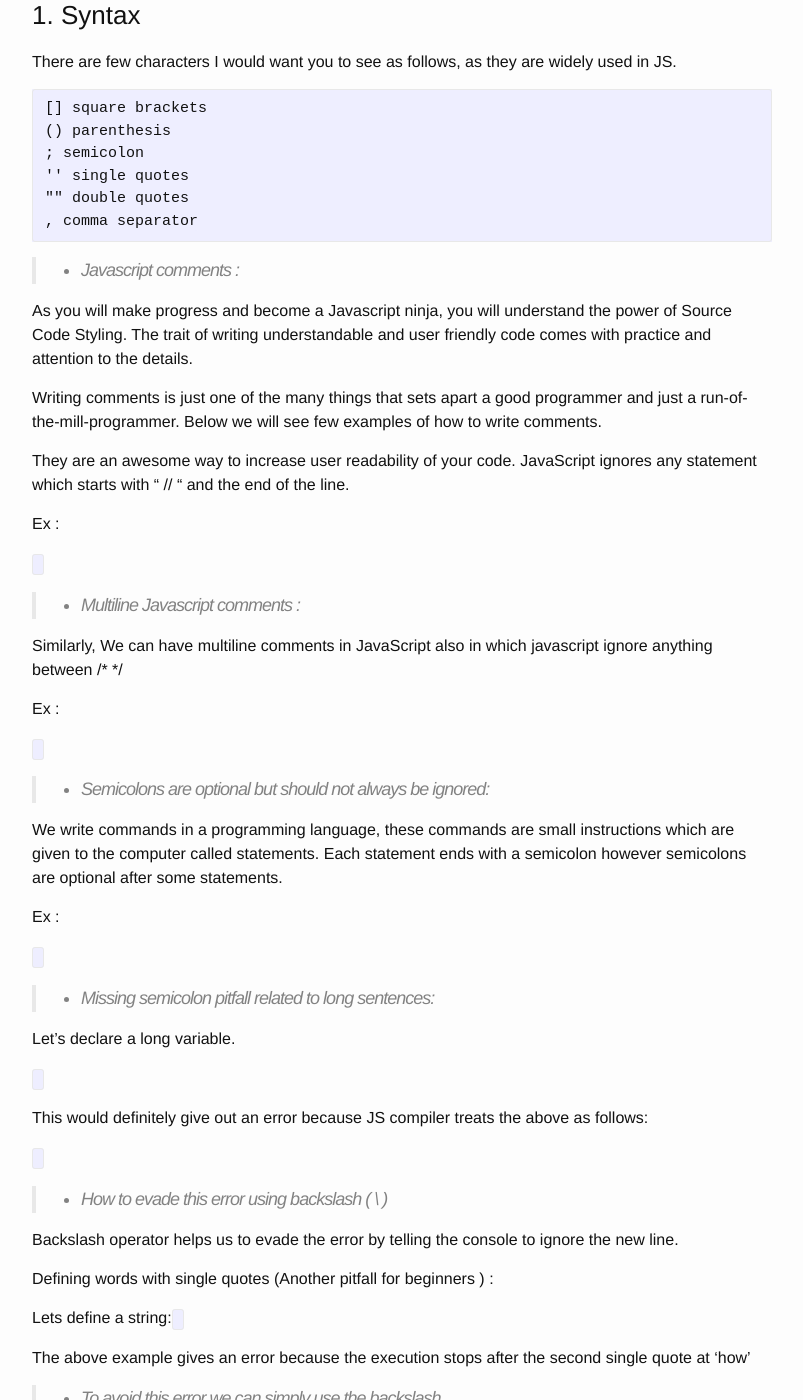
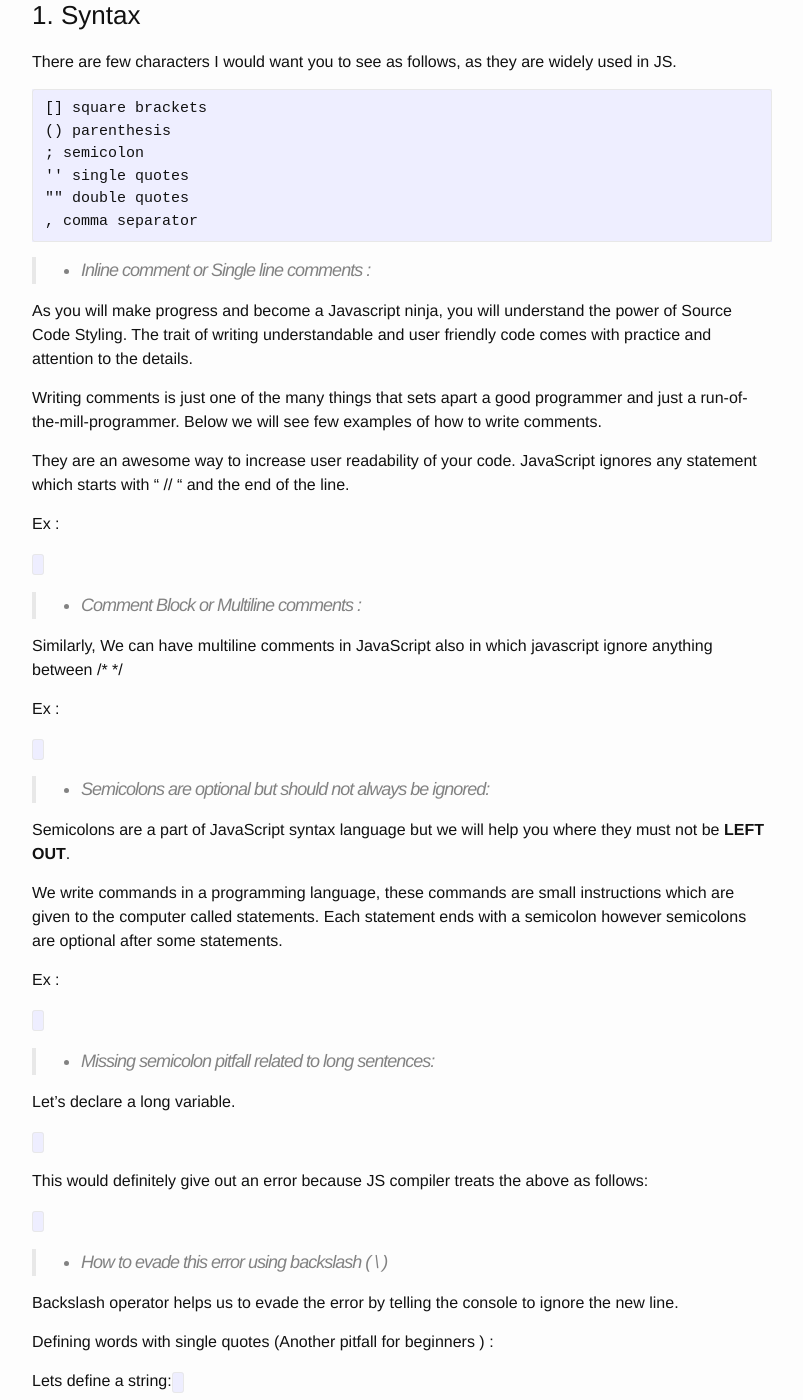
Before and after one commit to sagarmunjal/repo0001, a Jekyll site: the page built from _posts/2016-06-07-buckling-up.md, in a window 1280 px wide and 1400 px high, scrolled down 629 px. Shown: the whole window, without its empty margins (238-1041 px from the left). Built offline with Jekyll 4.4.1, drawn with Linux system fonts in a browser that asks for light colours; nearby versions of some CDN libraries; a script that is not in the unit is left out.

Commit message:
Updated 2016-06-07-buckling-up.md

````diff
--- a/_posts/2016-06-07-buckling-up.md
+++ b/_posts/2016-06-07-buckling-up.md
@@ -47,7 +47,7 @@ There are few characters I would want you to see as follows, as they are widely
 ```
 
 
-> - Javascript comments :
+> - Inline comment or Single line comments :
 
 As you will make progress and become a Javascript ninja, you will understand the power of Source Code Styling. The trait of writing understandable and user friendly code comes with practice and attention to the details.
 
@@ -61,7 +61,7 @@ Ex :
 <code data-gist-id="9fd0f90a822dc3660cb93703043ca1c6" data-gist-file="gistfile1.txt" data-gist-hide-footer="true" data-gist-line="1-2"></code>
 
 
-> - Multiline Javascript comments :
+> - Comment Block or Multiline comments :
 
 Similarly, We can have multiline comments in JavaScript also in which javascript ignore anything between /*  */
 
@@ -70,6 +70,8 @@ Ex :
 <code data-gist-id="9fd0f90a822dc3660cb93703043ca1c6" data-gist-file="gistfile1.txt" data-gist-hide-footer="true" data-gist-line="4-8"></code>
 
 > - Semicolons are optional but should not always be ignored:
+
+Semicolons are a part of JavaScript syntax language but we will help you where they must not be **LEFT OUT**.
 
 We write commands in a programming language, these commands are small instructions which are given to the computer called statements. Each statement ends with a semicolon however semicolons are optional after some statements.
 
````
